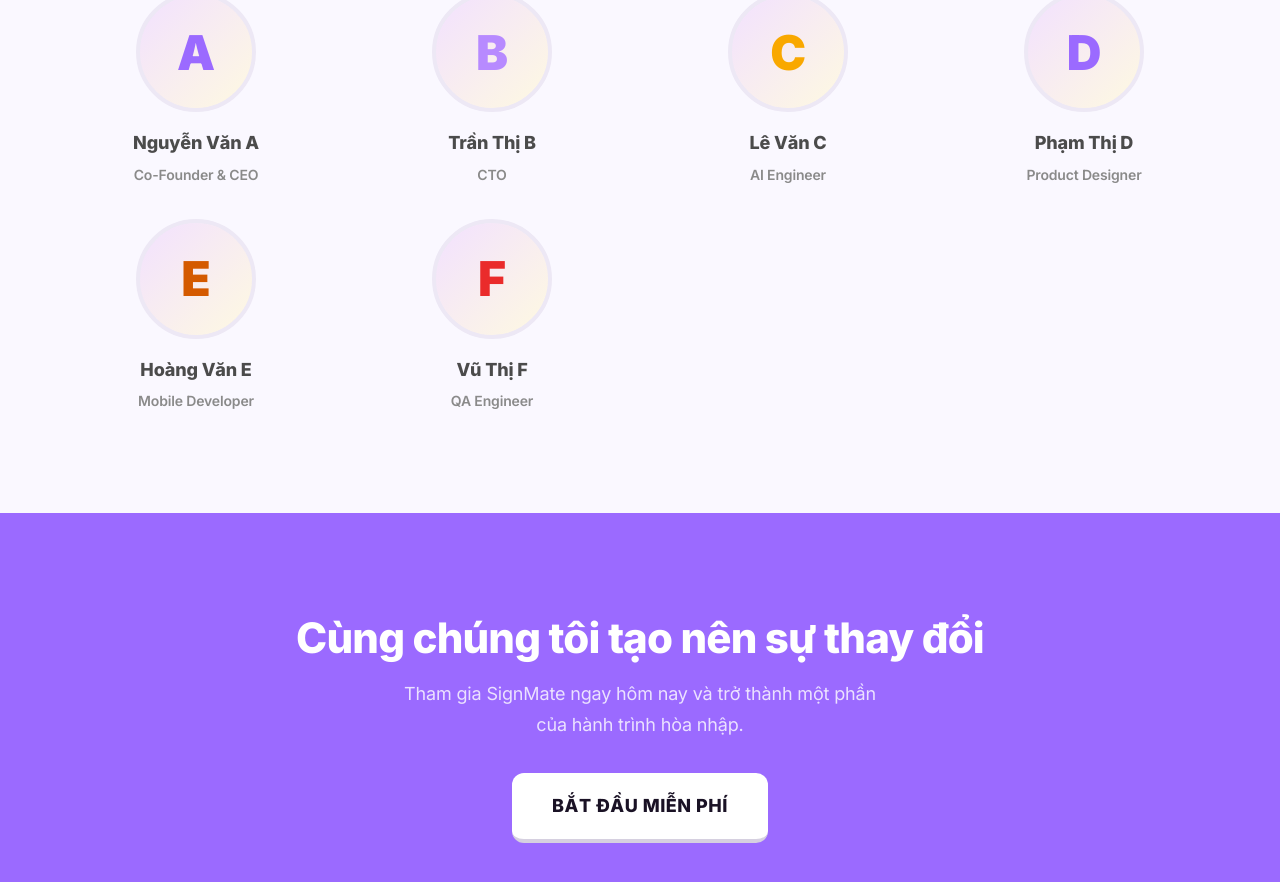
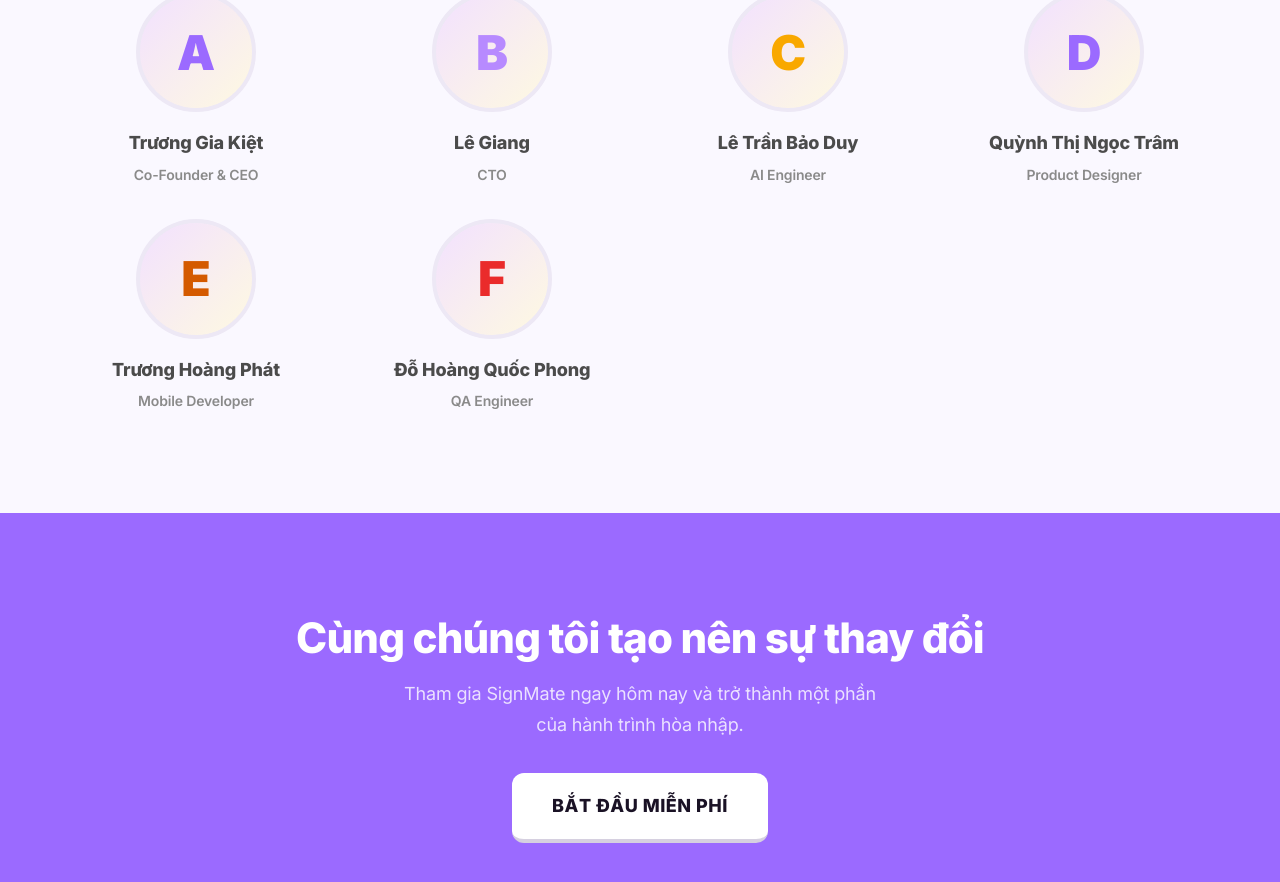
Before and after one commit to BaoDuy130724/SignMate_ProjectWeb, a React (Vite) app: page /about in a window 1280 px wide. Shown: the part 1840-2722 px from the top of the page. Built offline with nearby package versions, Linux system fonts and the light colour scheme.

Commit message:
feat: update team member details on AboutPage component

```diff
--- a/src/pages/AboutPage.jsx
+++ b/src/pages/AboutPage.jsx
@@ -3,12 +3,12 @@ import { Heart, Target, Eye, Users, Lightbulb } from 'lucide-react';
 
 const AboutPage = () => {
   const team = [
-    { name: 'Nguyễn Văn A', role: 'Co-Founder & CEO', initials: 'A', color: 'var(--primary)' },
-    { name: 'Trần Thị B', role: 'CTO', initials: 'B', color: 'var(--blue)' },
-    { name: 'Lê Văn C', role: 'AI Engineer', initials: 'C', color: 'var(--yellow-dark)' },
-    { name: 'Phạm Thị D', role: 'Product Designer', initials: 'D', color: 'var(--purple-dark)' },
-    { name: 'Hoàng Văn E', role: 'Mobile Developer', initials: 'E', color: 'var(--orange-dark)' },
-    { name: 'Vũ Thị F', role: 'QA Engineer', initials: 'F', color: 'var(--red-dark)' },
+    { name: 'Trương Gia Kiệt', role: 'Co-Founder & CEO', initials: 'A', color: 'var(--primary)' },
+    { name: 'Lê Giang', role: 'CTO', initials: 'B', color: 'var(--blue)' },
+    { name: 'Lê Trần Bảo Duy', role: 'AI Engineer', initials: 'C', color: 'var(--yellow-dark)' },
+    { name: 'Quỳnh Thị Ngọc Trâm', role: 'Product Designer', initials: 'D', color: 'var(--purple-dark)' },
+    { name: 'Trương Hoàng Phát', role: 'Mobile Developer', initials: 'E', color: 'var(--orange-dark)' },
+    { name: 'Đỗ Hoàng Quốc Phong', role: 'QA Engineer', initials: 'F', color: 'var(--red-dark)' },
   ];
 
   return (
```
Also changed, not shown: 1 other file (tests, documents, lock files or other folders).
